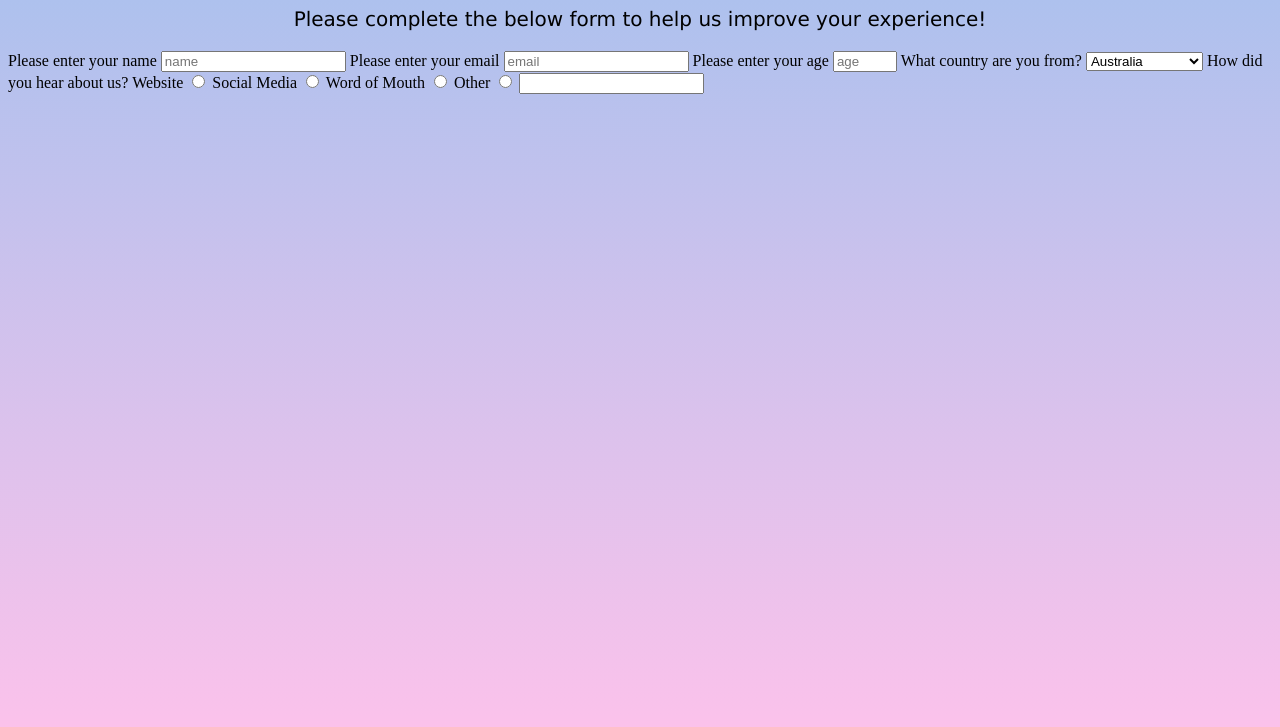
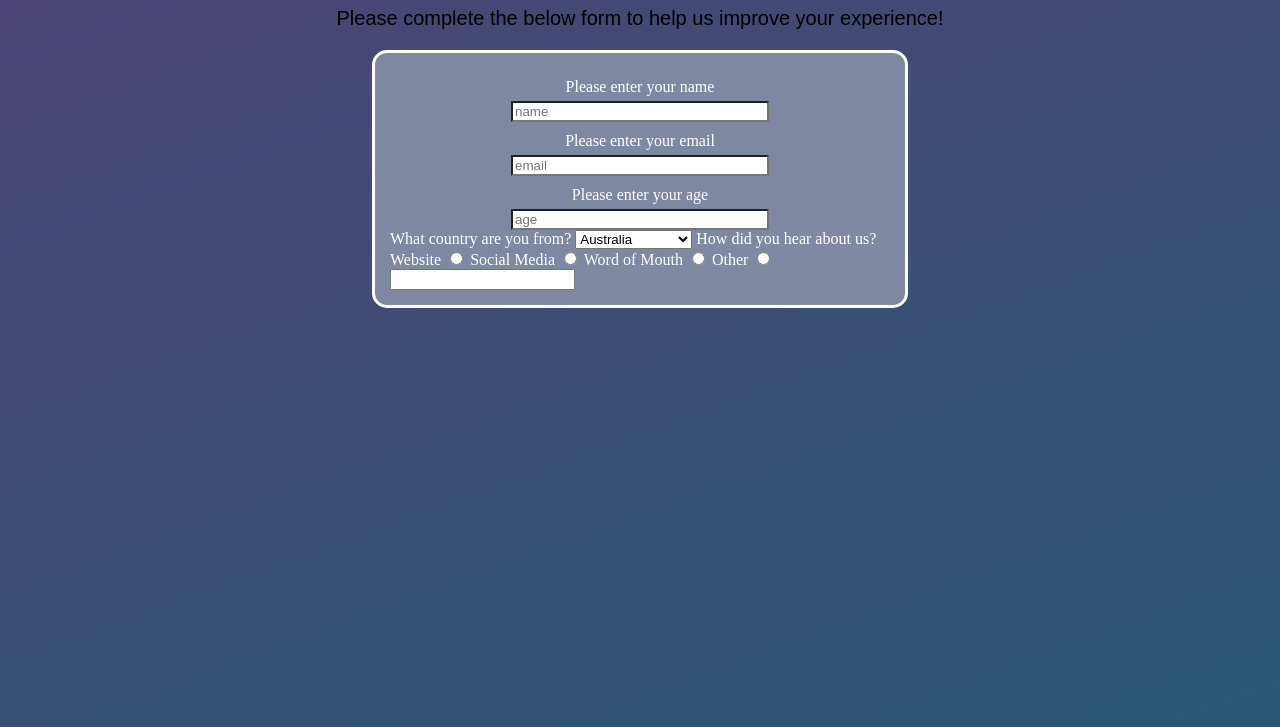
Before and after one commit to asherdillon/ahser, a plain HTML site: page index.html in a window 1280 px wide. Shown: the part 73-800 px from the top of the page. Drawn offline with Linux system fonts and the light colour scheme.

Commit message:
Update styles.css

```diff
--- a/styles.css
+++ b/styles.css
@@ -1,23 +1,53 @@
-html{
-    background-image: linear-gradient(to top, #fbc2eb 0%, #a6c1ee 100%);
-    background-repeat: no-repeat;
-    height: 100%;
+html {
+  background-image: linear-gradient(-20deg, #2b5876 0%, #4e4376 100%);
+  height: 100%;
 }
 
-body {
+h1 {
+  color: black;
+  font-family: sans-serif;
+  text-align: center;
+}
 
-  }
+p {
+  font-family: sans-serif;
+  font-size: 20px;
+  text-align: center;
+}
 
-  h1 {
-    color: white;
-    text-align: center;
+.container {
+  display: grid;
+  grid-template-columns: 2;
+  grid-template-rows: 13;
+  background-color: rgba(129, 138, 163, 98%);
+  max-width: 500px;
+  min-width: 400px;
+  margin: auto;
+  padding: 15px 15px;
+  border-radius: 15px;
+  border-style: solid;
+  border-color: white;
+}
 
-  }
+#name-label,
+#email-label,
+#number-label {
+  display: grid;
+  margin: auto 100px;
+  padding-top: 10px;
+  padding-bottom: 5px;
+  text-align: center;
+}
 
+#name,
+#email,
+#number {
+  background-color: white;
+  display: grid;
+  margin: auto;
+  width: 250px;
+}
 
-  p {
-    font-family: verdana;
-    font-size: 20px;
-    text-align: center
-;
-  }
+label {
+  color: white;
+}
```
